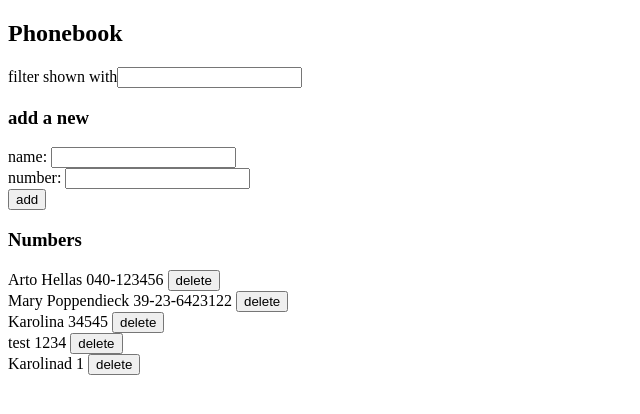
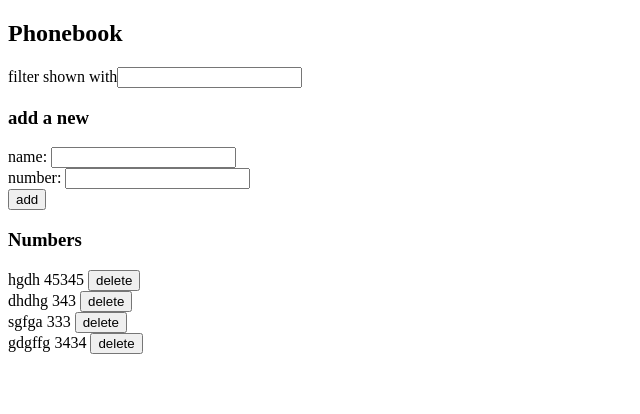
Before and after one commit to karolinakwasny/Full_Stack_open, a React (Vite) app in the folder part2/phonebook/: page / in a window 1280 px wide. Shown: the top 414 px of the page, without its empty margins (0-640 px from the left). Built offline with nearby package versions, Linux system fonts and the light colour scheme; data requests are answered from the project's data file.

Commit message:
changed id's

```diff
--- a/part2/phonebook/db.json
+++ b/part2/phonebook/db.json
@@ -1,29 +1,24 @@
 {
   "persons": [
     {
-      "name": "Arto Hellas",
-      "number": "040-123456",
-      "id": "1"
+      "id": "1",
+      "name": "hgdh",
+      "number": "45345"
     },
     {
-      "name": "Mary Poppendieck",
-      "number": "39-23-6423122",
-      "id": "4"
+      "id": "3",
+      "name": "dhdhg",
+      "number": "343"
     },
     {
-      "id": "5",
-      "name": "Karolina",
-      "number": "34545"
+      "id": "fc4a",
+      "name": "sgfga",
+      "number": "333"
     },
     {
-      "id": "7",
-      "name": "test",
-      "number": "1234"
-    },
-    {
-      "id": "6",
-      "name": "Karolinad",
-      "number": "1"
+      "id": "7cdd",
+      "name": "gdgffg",
+      "number": "3434"
     }
   ]
 }
--- a/part2/phonebook/package.json
+++ b/part2/phonebook/package.json
@@ -13,7 +13,8 @@
   "dependencies": {
     "axios": "^1.7.7",
     "react": "^18.3.1",
-    "react-dom": "^18.3.1"
+    "react-dom": "^18.3.1",
+    "uuid": "^11.0.2"
   },
   "devDependencies": {
     "@eslint/js": "^9.13.0",
--- a/part2/phonebook/src/App.jsx
+++ b/part2/phonebook/src/App.jsx
@@ -69,7 +69,6 @@ const App = () => {
     const personObject = {
       name: newName,
       number: newNumber,
-      id: String(persons.length + 1),
     }
     const objectExists = persons.find(item => item.name === newName)
 
@@ -123,6 +122,7 @@ const App = () => {
         .then(() => {
           setPersons(persons.filter(n => n.id !== id))
       })
+
       .catch(error => {
         alert(
           `the person '${person.name}' was already deleted from server`
```
Also changed, not shown: 1 other file (tests, documents, lock files or other folders).
